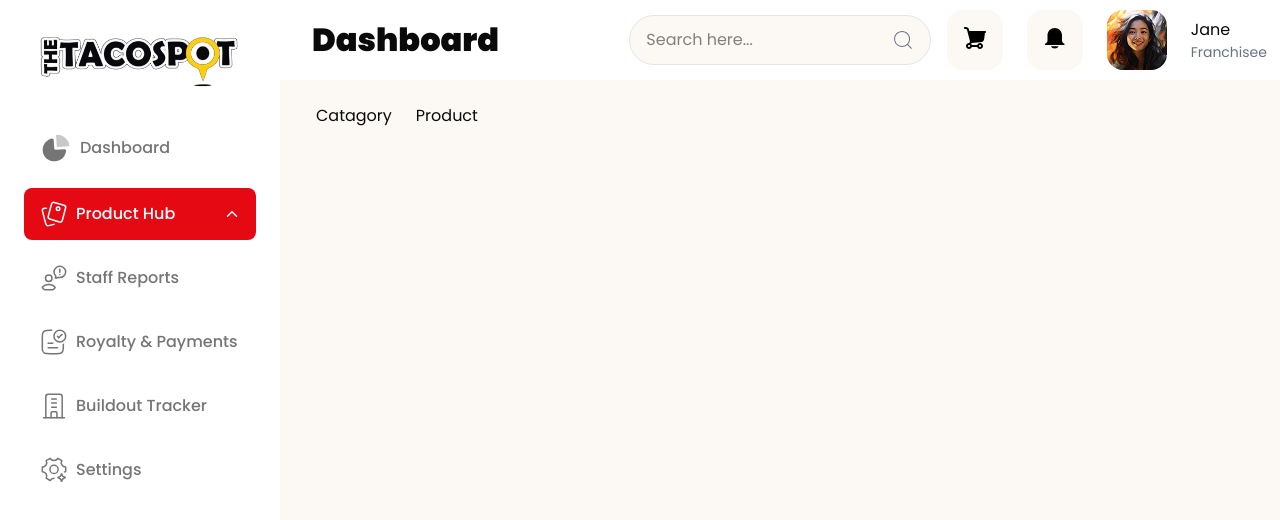
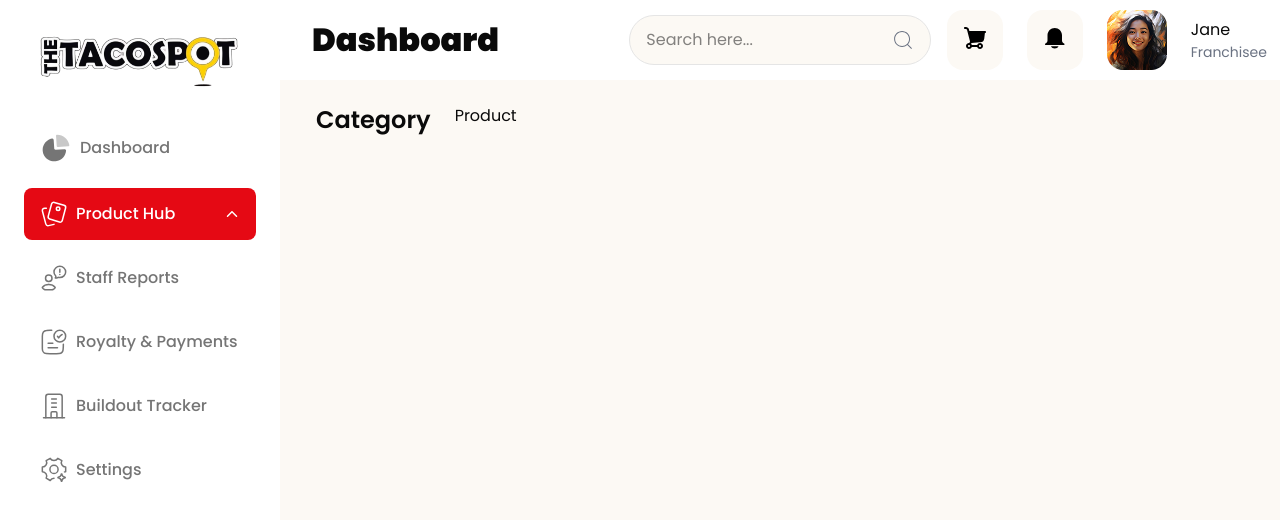
Before and after one commit to Webgenius0/jesus-react-frontend, a React (Vite) app: page /franchisee-dashboard/all-products in a window 1280 px wide. Shown: the top 520 px of the page. Built offline with nearby package versions, Linux system fonts and the light colour scheme.

Commit message:
AllProducts runing

```diff
--- a/src/Pages/FranchiseeDashboardPages/AllProducts.jsx
+++ b/src/Pages/FranchiseeDashboardPages/AllProducts.jsx
@@ -4,7 +4,9 @@ export default function AllProducts() {
   return (
     <main>
       <div className="flex gap-6">
-        <div className="">Catagory</div>
+        <div className="">
+          <h1 className="text-2xl font-semibold">Category</h1>
+        </div>
         <div className="">Product</div>
       </div>
     </main>
```
